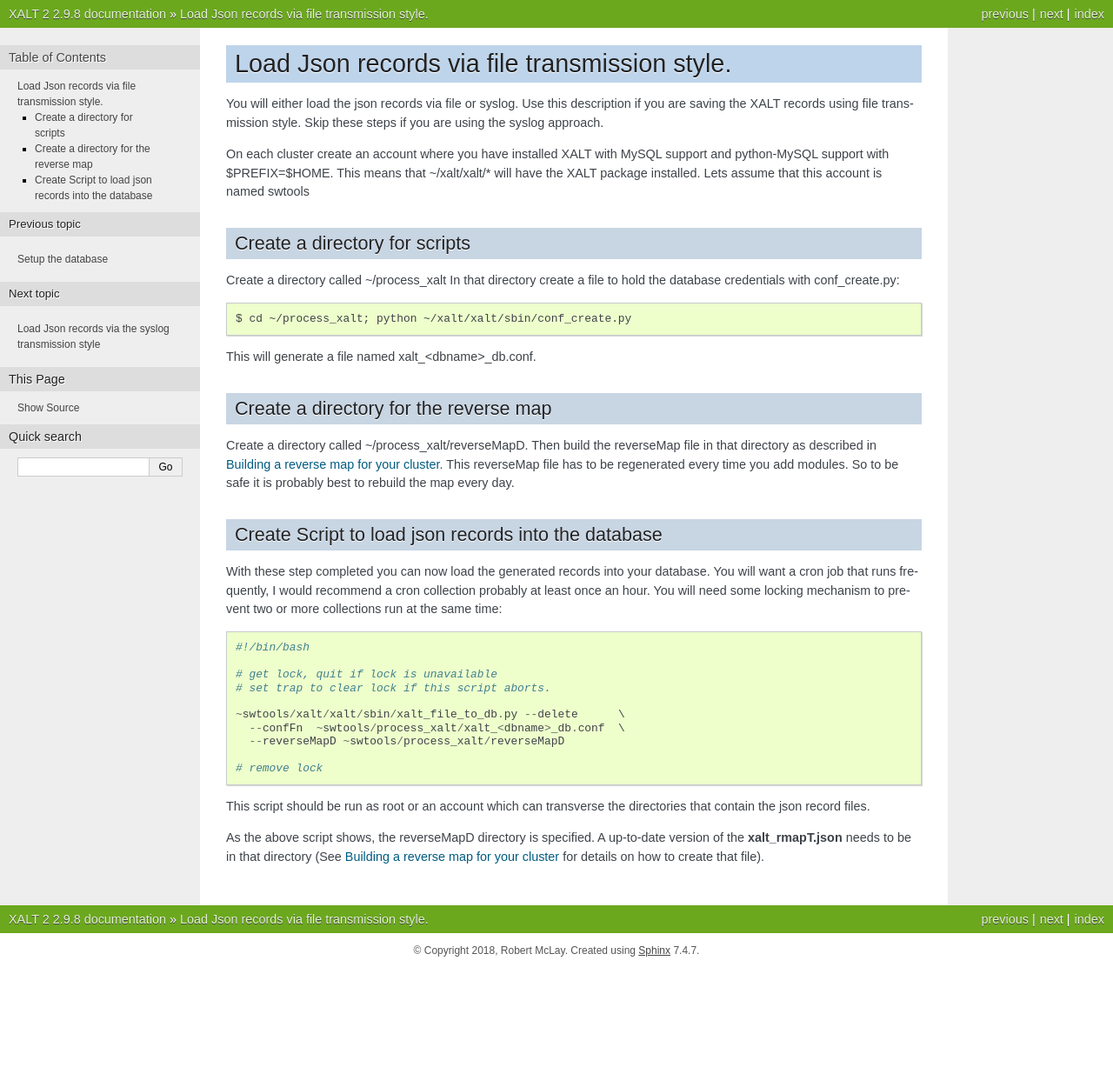
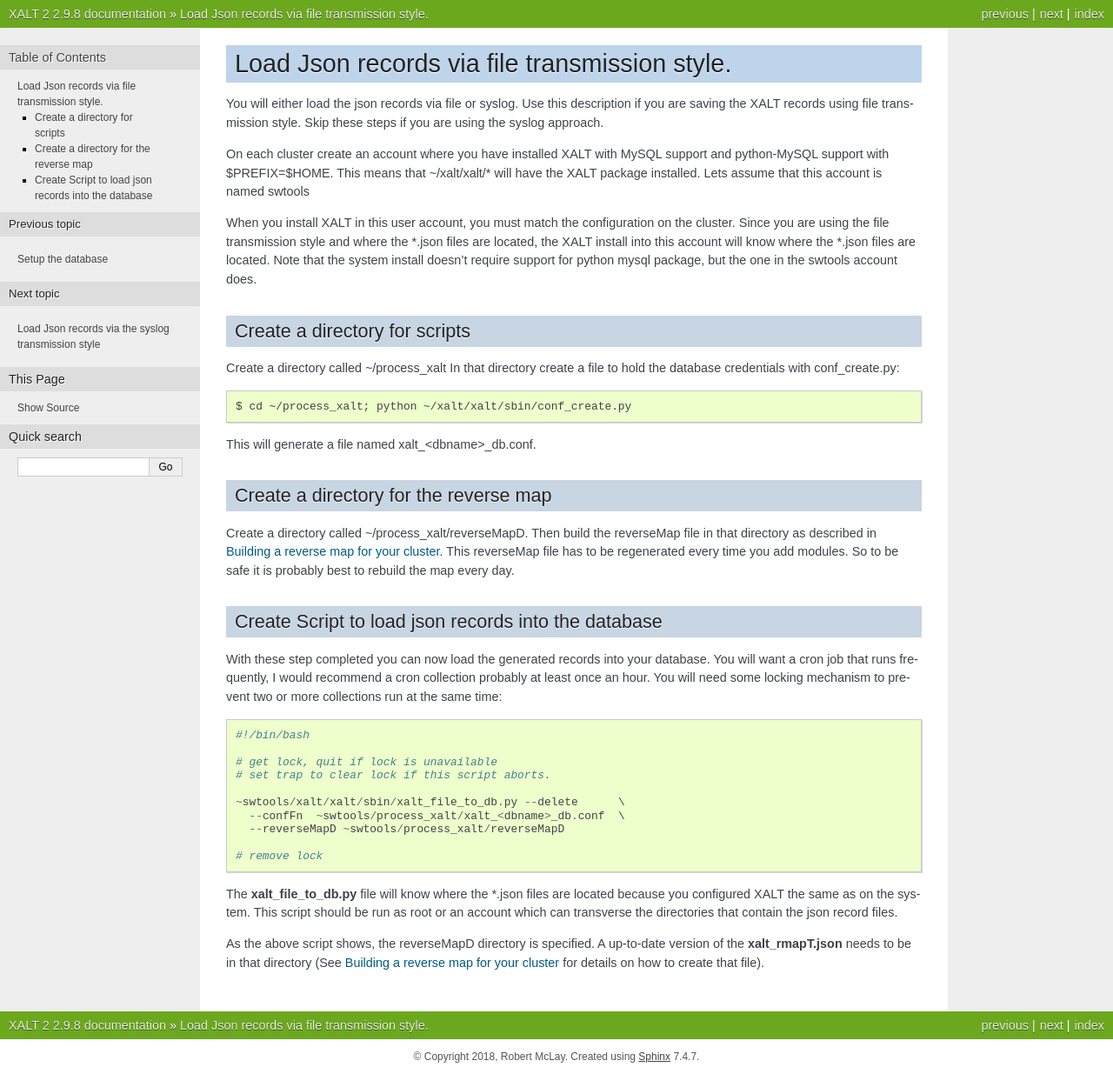
Before and after one commit to xalt/xalt, a Sphinx documentation site: the page built from docs/source/070_loading_json_by_file.rst, in a window 1280 px wide. Shown: the whole page at 87% size. Built offline with Sphinx 7.4.7, drawn with Linux system fonts in a browser that asks for light colours; before the commit the page ends 1113 px from its top, so only the background shows below that.

Commit message:
Issue #34: Make clear that the XALT configuration in the swtools account must match cluster install

```diff
--- a/docs/source/070_loading_json_by_file.rst
+++ b/docs/source/070_loading_json_by_file.rst
@@ -12,6 +12,15 @@
 MySQL support and python-MySQL support with $PREFIX=$HOME.  This means
 that ~/xalt/xalt/* will have the XALT package installed.  Lets assume
 that this account is named swtools
+
+When you install XALT in this user account, you must match the
+configuration on the cluster.  Since you are using the file
+transmission style and where the \*.json files are located, the XALT
+install into this account will know where the \*.json files are
+located. Note that the system install doesn't require support for
+python mysql package, but the one in the swtools account does.
+
+
 
 Create a directory for scripts
 ^^^^^^^^^^^^^^^^^^^^^^^^^^^^^^
@@ -53,6 +62,8 @@
 
    # remove lock
 
+The **xalt_file_to_db.py** file will know where the \*.json files are
+located because you configured XALT the same as on the system.
 This script should be run as root or an account which can transverse
 the directories that contain the json record files.
 
```
